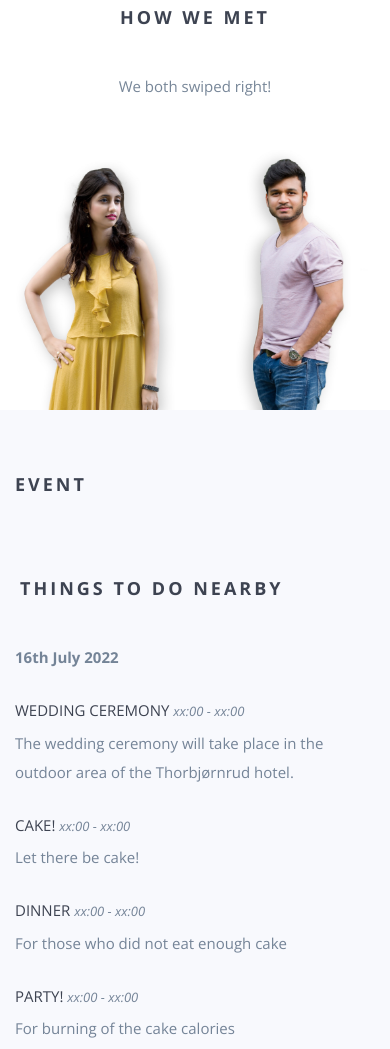
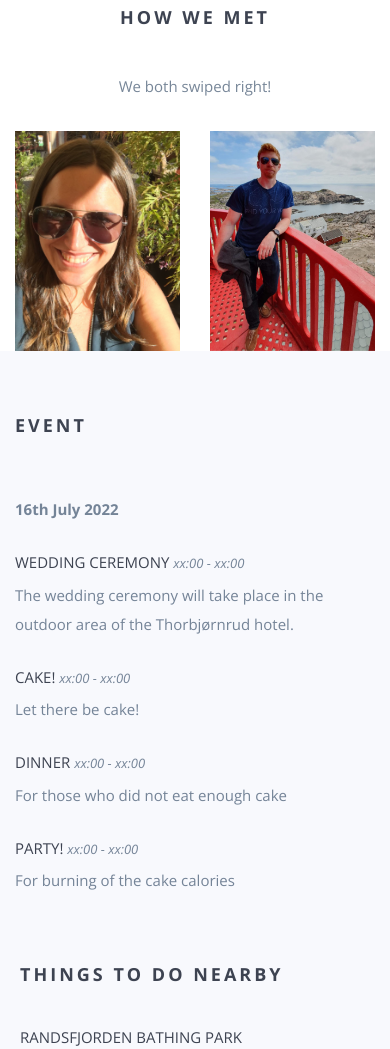
Before and after one commit to Tordja/tordja.github.io, a website: page index.html in a window 390 px wide. Shown: the part 1034-2083 px from the top of the page. Drawn offline with nearby package versions, Linux system fonts and the light colour scheme; some packages are replaced by stand-ins of ours; a script that the page names is missing; files whose address does not match are found by name.

Commit message:
fixed mobile picture issue

```diff
--- a/index.html
+++ b/index.html
@@ -116,8 +116,8 @@
             <div class="col-md-3 hidden-sm hidden-xs"><img src="img/tord_portrait.jpeg" class="wp2"></div>
         </div>
         <div class="row">
-            <div class="col-sm-4 col-sm-push-2 col-xs-6 hidden-md hidden-lg"><img src="img/IMG_2317.jpg" class="wp8"></div>
-            <div class="col-sm-4 col-sm-push-2 col-xs-6 hidden-md hidden-lg"><img src="img/DSD_0214.jpg" class="wp9"></div>
+            <div class="col-sm-4 col-sm-push-2 col-xs-6 hidden-md hidden-lg"><img src="img/linnie_portrait.jpeg" class="wp8"></div>
+            <div class="col-sm-4 col-sm-push-2 col-xs-6 hidden-md hidden-lg"><img src="img/tord_portrait.jpeg" class="wp9"></div>
         </div>
     </div>
 </section>
@@ -129,9 +129,6 @@
                 <h3 class="header">Event</h3>
             </div>
 
-            <div class="col-md-6 col-sm-12 col-xs-12 rightcol">
-                <h3 class="header">Things to do nearby</h3>
-            </div>
         </div>
         <div class="row">
             <div class="col-md-6 col-sm-12 col-xs-12 leftcol">
@@ -157,6 +154,9 @@
                 </div>
             </div>
             <div class="col-md-6 col-sm-12 col-xs-12 rightcol">
+
+                <h3 class="header">Things to do nearby</h3>
+
                 <div class="wp4">
                     <h5>Randsfjorden bathing park</h5>
                     <p><a href="https://www.randsfjordfestivalen.no/badepark">Randsfjorden bathing park</a> is a local bathing park on the lake.
--- a/js/scripts.js
+++ b/js/scripts.js
@@ -214,7 +214,7 @@ $(document).ready(function () {
 
         $('#alert-wrapper').html(alert_markup('info', '<strong>Just a sec!</strong> We are saving your details.'));
 
-        if (MD5($('#invite_code').val()) !== '12345') {
+        if (MD5($('#invite_code').val()) !== '827ccb0eea8a706c4c34a16891f84e7b') {
             $('#alert-wrapper').html(alert_markup('danger', '<strong>Sorry!</strong> Your invite code is incorrect.'));
         } else {
             $.post('https://script.google.com/macros/s/AKfycbz5G-1UZ6JqwbfkOIBKmldBlzxviKXjlngVSwMeDA/exec', data)
```
